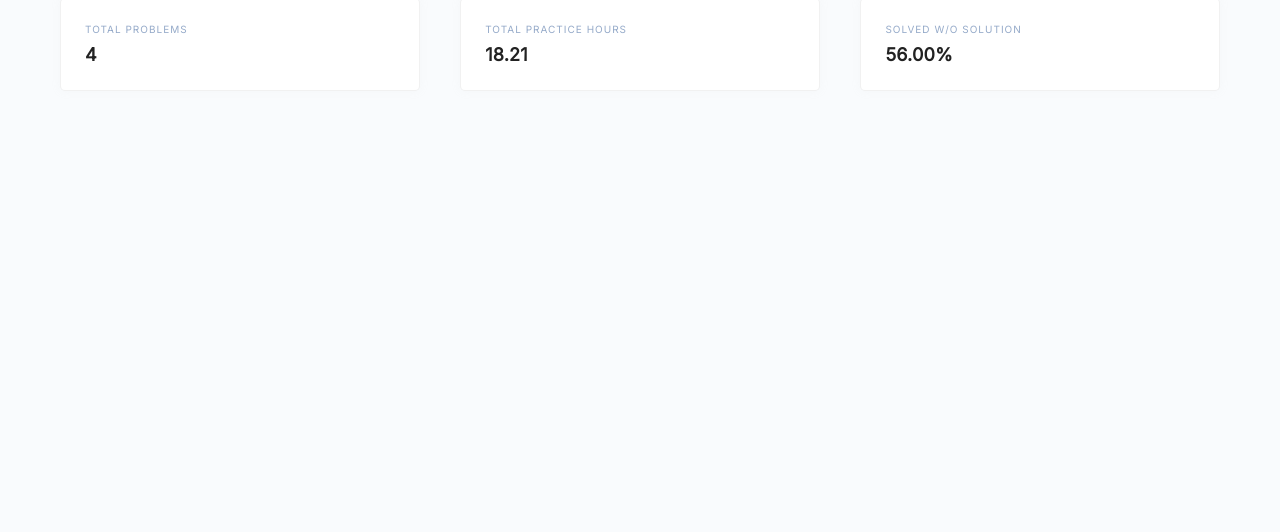
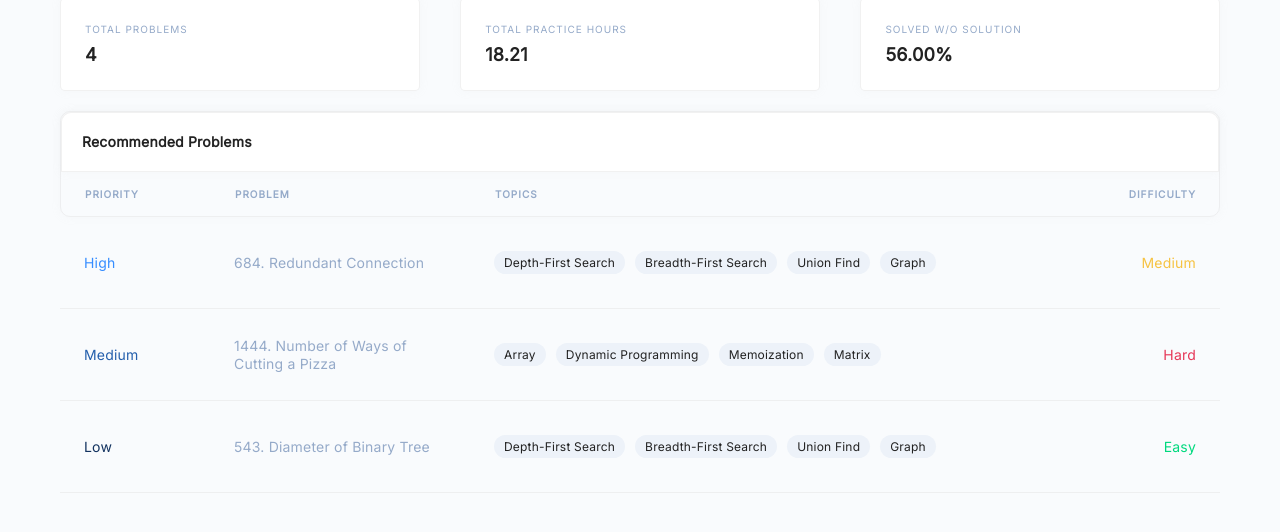
Before and after one commit to cmacariovx/AceLeet, a React (Create React App) app in the folder client/: page / in a window 1280 px wide. Shown: the part 188-720 px from the top of the page. Built offline with nearby package versions, Linux system fonts and the light colour scheme.

Commit message:
recommended problems section

```diff
--- a/client/src/App.css
+++ b/client/src/App.css
@@ -6,6 +6,7 @@
   --yellow: #f6c343;
   --red: #e63757;
   --lightGray: #95aac9;
+  --darkGray: #edf2f9;
 }
 
 .app {
--- a/client/src/Components/HomeBody.css
+++ b/client/src/Components/HomeBody.css
@@ -115,3 +115,188 @@
                 justify-content: center;
                 align-items: flex-end;
             }
+
+    .homeBodyDailyRecommendedContainer {
+        width: 100%;
+        display: flex;
+        flex-direction: column;
+        justify-content: center;
+        align-items: center;
+    }
+
+        .homeBodyDailyRecommendedLower {
+            width: 100%;
+            display: flex;
+            flex-direction: column;
+            justify-content: flex-start;
+            align-items: center;
+        }
+
+        .homeBodyDailyRecommendedLower1 {
+            width: 100%;
+            display: flex;
+            flex-direction: column;
+            justify-content: flex-start;
+            align-items: center;
+            border-radius: 10px;
+            border: 1px solid rgba(220, 220, 220, 0.4);
+            box-shadow: 0 0 10px rgba(206, 206, 206, 0.1);
+        }
+
+            .homeBodyDailyRecommendedLowerText1 {
+                padding: 20px;
+                width: 100%;
+                display: flex;
+                flex-direction: row;
+                justify-content: flex-start;
+                align-items: center;
+                background-color: white;
+                border-top-left-radius: 10px;
+                border-top-right-radius: 10px;
+                border: 1px solid rgba(220, 220, 220, 0.4);
+                box-shadow: 0 0 10px rgba(206, 206, 206, 0.1);
+                font-size: 14px;
+                font-weight: bold;
+            }
+
+            .homeBodyDailyRecommendedLowerText2Container {
+                padding: 16px 24px;
+                width: 100%;
+                display: flex;
+                flex-direction: row;
+                justify-content: flex-start;
+                align-items: center;
+                border-radius: 10px;
+            }
+
+                .homeBodyDailyRecommendedLowerText2 {
+                    font-size: 10px;
+                    font-weight: bold;
+                    letter-spacing: 1px;
+                    width: 150px;
+                    color: var(--lightGray);
+                }
+
+                .homeBodyDailyRecommendedLowerText22 {
+                    font-size: 10px;
+                    font-weight: bold;
+                    letter-spacing: 1px;
+                    width: 200px;
+                    margin-right: 60px;
+                    color: var(--lightGray);
+                }
+
+                .homeBodyDailyRecommendedLowerText23 {
+                    font-size: 10px;
+                    font-weight: bold;
+                    letter-spacing: 1px;
+                    width: 500px;
+                    color: var(--lightGray);
+                }
+
+                .homeBodyDailyRecommendedLowerText24 {
+                    font-size: 10px;
+                    font-weight: bold;
+                    letter-spacing: 1px;
+                    color: var(--lightGray);
+                    position: absolute;
+                    right: 0;
+                    margin-right: 84px;
+                }
+
+            .homeBodyDailyRecommendedLowerOption {
+                padding: 24px;
+                width: 100%;
+                display: flex;
+                flex-direction: row;
+                justify-content: flex-start;
+                align-items: center;
+                border-bottom: 1px solid rgba(220, 220, 220, 0.4);
+                cursor: pointer;
+            }
+
+                .homeBodyDailyRecommendedLowerOptionText1 {
+                    font-size: 14px;
+                    min-width: 150px;
+                    width: 150px;
+                    max-width: 150px;
+                    user-select: none;
+                }
+
+                .homeBodyDailyRecommendedLowerOptionText2 {
+                    font-size: 14px;
+                    min-width: 200px;
+                    width: 200px;
+                    max-width: 200px;
+                    margin-right: 60px;
+                    word-break: normal;
+                    word-wrap: normal;
+                }
+
+                .homeBodyDailyRecommendedLowerOptionText3 {
+                    font-size: 14px;
+                    min-width: 60px;
+                    width: 60px;
+                    max-width: 60px;
+                    position: absolute;
+                    right: 0;
+                    text-align: end;
+                    margin-right: 84px;
+                    user-select: none;
+                }
+
+                .blueText {
+                    color: var(--lightGray) !important;
+                    opacity: 1;
+                    cursor: pointer;
+                }
+
+                .blueText1 {
+                    color: #368dff !important;
+                }
+
+                .blueText2 {
+                    color: #245fac !important;
+                }
+
+                .blueText3 {
+                    color: #133360 !important;
+                }
+
+                .greenText {
+                    color: var(--green) !important;
+                }
+
+                .yellowText {
+                    color: var(--yellow) !important;
+                }
+
+                .redText {
+                    color: var(--red) !important;
+                }
+
+                .homeBodyDailyRecommendedLowerTopics {
+                    font-size: 14px;
+                    margin-right: 80px;
+                    display: flex;
+                    flex-direction: row;
+                    justify-content: flex-start;
+                    align-items: center;
+                    flex-wrap: wrap;
+                    max-width: 500px;
+                }
+
+                    .homeBodyDailyRecommendedLowerTopic {
+                        padding: 4px 10px;
+                        border-radius: 30px;
+                        background-color: var(--darkGray);
+                        display: flex;
+                        flex-direction: row;
+                        justify-content: center;
+                        align-items: center;
+                        font-size: 12px;
+                        margin-right: 10px;
+                        margin-top: 10px;
+                        margin-bottom: 10px;
+                        user-select: none;
+                    }
--- a/client/src/Components/HomeBody.js
+++ b/client/src/Components/HomeBody.js
@@ -43,6 +43,52 @@ function HomeBody() {
                     </div>
                 </div>
             </div>
+            <div className="homeBodyDailyRecommendedContainer">
+                <div className="homeBodyDailyRecommendedLower">
+                    <div className="homeBodyDailyRecommendedLower1">
+                        <p className="homeBodyDailyRecommendedLowerText1">Recommended Problems</p>
+                        <div className="homeBodyDailyRecommendedLowerText2Container">
+                            <p className="homeBodyDailyRecommendedLowerText2">PRIORITY</p>
+                            <p className="homeBodyDailyRecommendedLowerText22">PROBLEM</p>
+                            <p className="homeBodyDailyRecommendedLowerText23">TOPICS</p>
+                            <p className="homeBodyDailyRecommendedLowerText24">DIFFICULTY</p>
+                        </div>
+                    </div>
+                    <div className="homeBodyDailyRecommendedLowerOption">
+                        <p className="homeBodyDailyRecommendedLowerOptionText1 blueText1">High</p>
+                        <p className="homeBodyDailyRecommendedLowerOptionText2 blueText">684. Redundant Connection</p>
+                        <div className="homeBodyDailyRecommendedLowerTopics">
+                            <p className="homeBodyDailyRecommendedLowerTopic">Depth-First Search</p>
+                            <p className="homeBodyDailyRecommendedLowerTopic">Breadth-First Search</p>
+                            <p className="homeBodyDailyRecommendedLowerTopic">Union Find</p>
+                            <p className="homeBodyDailyRecommendedLowerTopic">Graph</p>
+                        </div>
+                        <p className="homeBodyDailyRecommendedLowerOptionText3 yellowText">Medium</p>
+                    </div>
+                    <div className="homeBodyDailyRecommendedLowerOption">
+                        <p className="homeBodyDailyRecommendedLowerOptionText1 blueText2">Medium</p>
+                        <p className="homeBodyDailyRecommendedLowerOptionText2 blueText">1444. Number of Ways of Cutting a Pizza</p>
+                        <div className="homeBodyDailyRecommendedLowerTopics">
+                            <p className="homeBodyDailyRecommendedLowerTopic">Array</p>
+                            <p className="homeBodyDailyRecommendedLowerTopic">Dynamic Programming</p>
+                            <p className="homeBodyDailyRecommendedLowerTopic">Memoization</p>
+                            <p className="homeBodyDailyRecommendedLowerTopic">Matrix</p>
+                        </div>
+                        <p className="homeBodyDailyRecommendedLowerOptionText3 redText">Hard</p>
+                    </div>
+                    <div className="homeBodyDailyRecommendedLowerOption">
+                        <p className="homeBodyDailyRecommendedLowerOptionText1 blueText3">Low</p>
+                        <p className="homeBodyDailyRecommendedLowerOptionText2 blueText">543. Diameter of Binary Tree</p>
+                        <div className="homeBodyDailyRecommendedLowerTopics">
+                            <p className="homeBodyDailyRecommendedLowerTopic">Depth-First Search</p>
+                            <p className="homeBodyDailyRecommendedLowerTopic">Breadth-First Search</p>
+                            <p className="homeBodyDailyRecommendedLowerTopic">Union Find</p>
+                            <p className="homeBodyDailyRecommendedLowerTopic">Graph</p>
+                        </div>
+                        <p className="homeBodyDailyRecommendedLowerOptionText3 greenText">Easy</p>
+                    </div>
+                </div>
+            </div>
         </div>
     )
 }
```
